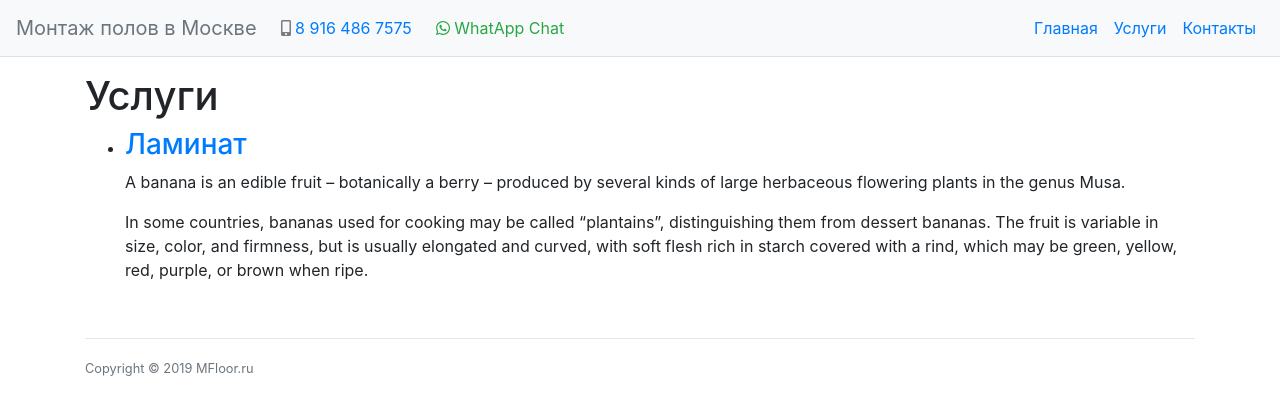
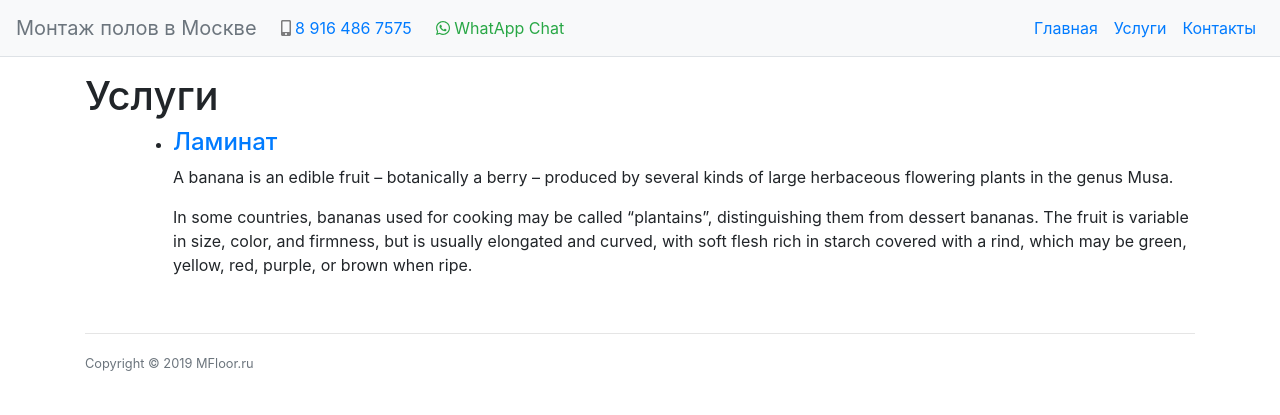
Before and after one commit to nskforward/MFloor, a Jekyll site: the page built from services.html, in a window 1280 px wide. Shown: the top 415 px of the page. Built offline with Jekyll 4.4.1, drawn with Linux system fonts in a browser that asks for light colours.

```diff
--- a/services/index.html
+++ b/services.html
@@ -1,14 +1,16 @@
 ---
 layout: default
 title: Услуги
+permalink: /services
 keywords: услуги
 description: услуги
 ---
 <h1>Услуги</h1>
-<ul>
+
+<ul class="ml-5">
     {% for article in site.articles %}
     <li>
-        <h3><a href="{{ article.url }}">{{ article.title }}</a></h3>
+        <h4><a href="{{ article.url }}">{{ article.title }}</a></h4>
         {{ article.content | markdownify }}
     </li>
     {% endfor %}
```
